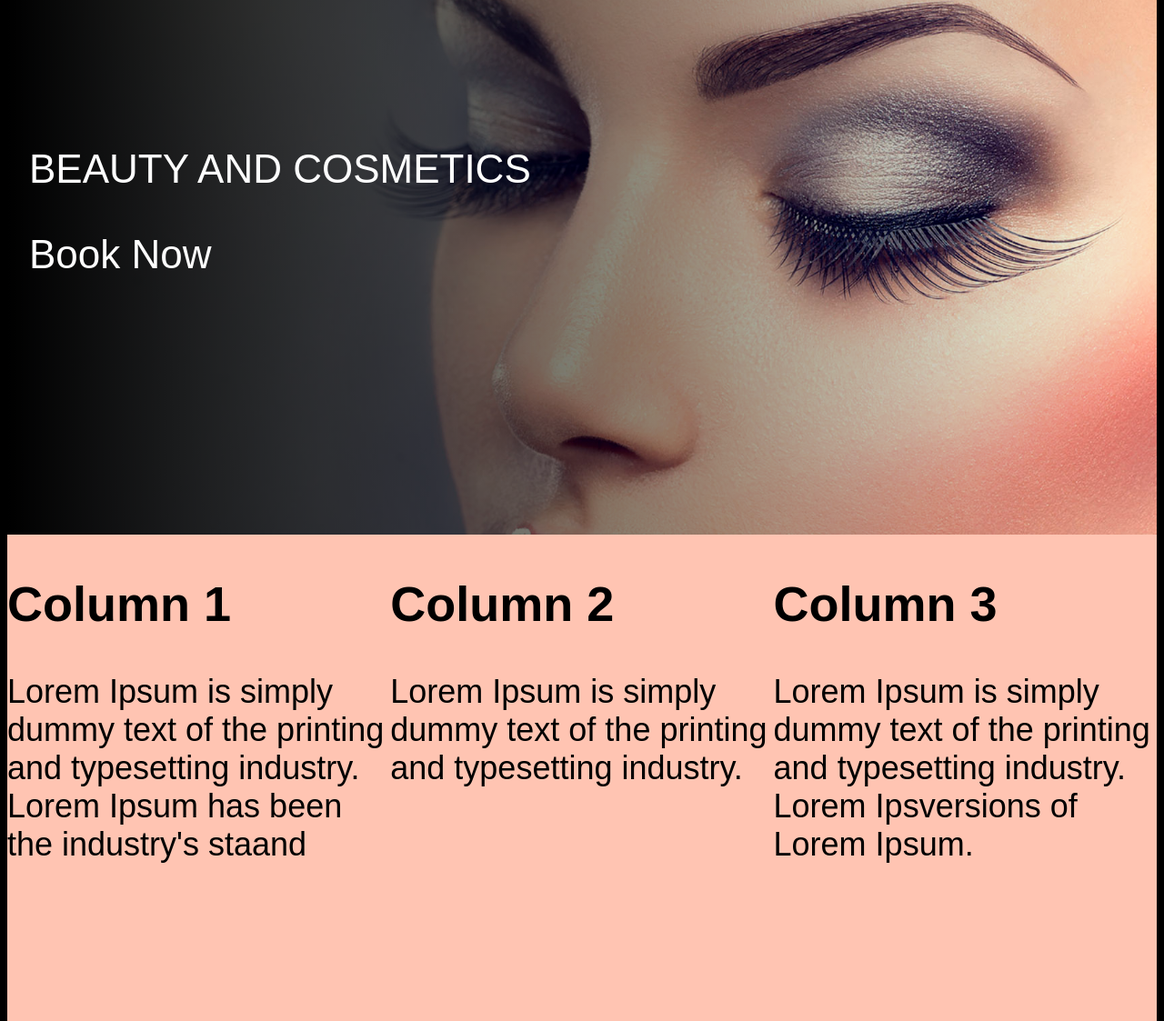
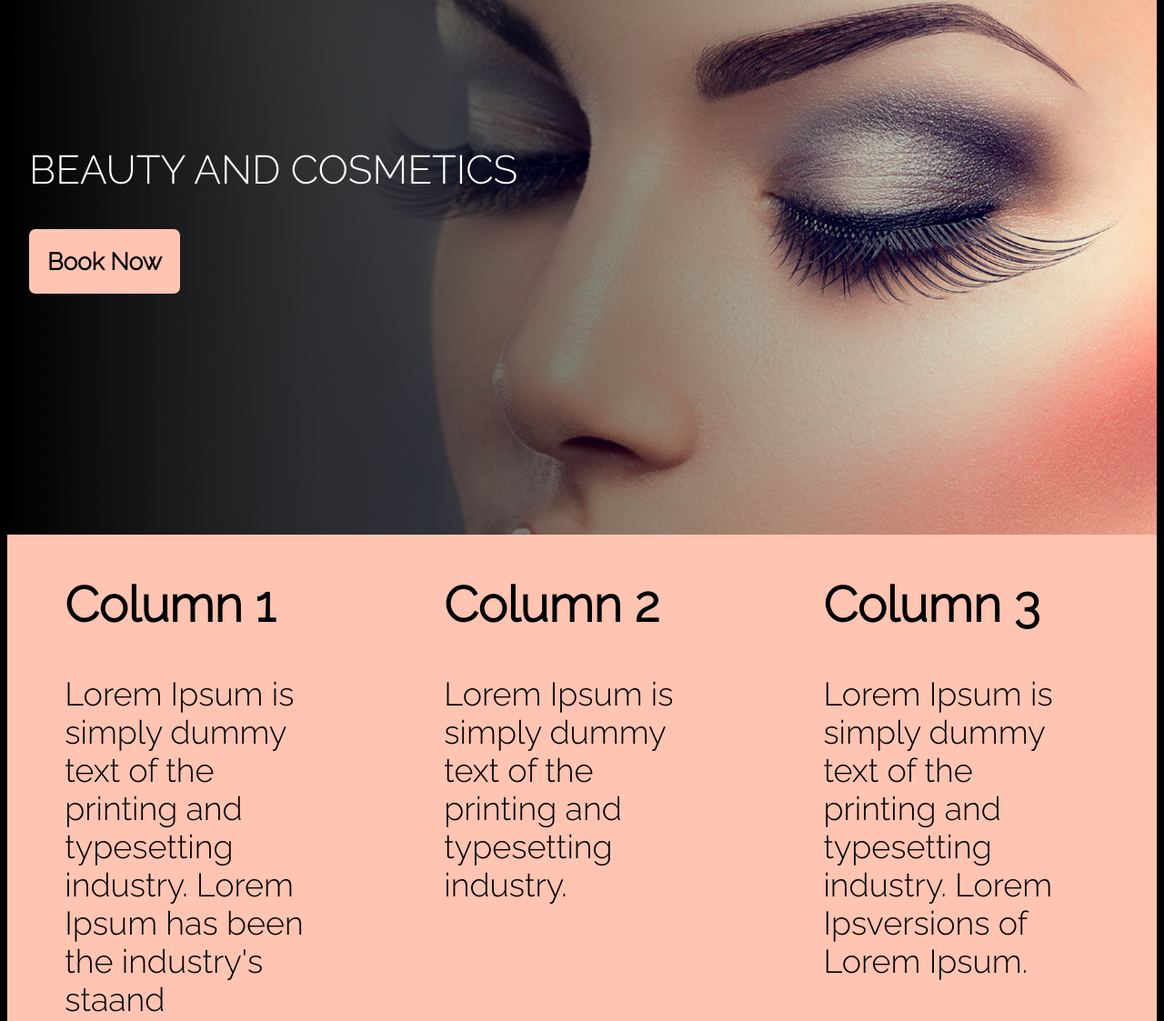
Before and after one commit to kermattC/Absolute-Beauty-Bar-Website, a plain HTML site: page index.html in a window 1280 px wide. Shown: the part 220-1343 px from the top of the page at 91% size. Drawn offline with Linux system fonts and the light colour scheme; a script that the page names is missing.

Commit message:
Update main.css

```diff
--- a/main.css
+++ b/main.css
@@ -1,6 +1,7 @@
 body {
-  font-family: sans-serif;
+  font-family: Raleway;
   background-color: black;
+  font-weight: lighter;
 
 }
 .topnav {
@@ -65,9 +66,11 @@ body, html {
 
 .column {
   float: left;
-  width: 33.33%;
+  width: 23%;
   height: 300px;
   font-weight: lighter;
+  padding-left: 5%;
+  padding-right: 5%;
 }
 
 /* Clear floats after the columns */
@@ -76,3 +79,14 @@ body, html {
   display: table;
   clear: both;
 }
+
+.button {
+  background-color:  #FFC4B2;
+  width: 12.5%;
+  text-align: left;
+  border-radius: 7px;
+  padding: 20px;
+  color: black;
+  font-size: 60%;
+  font-weight: 900;
+}
```
